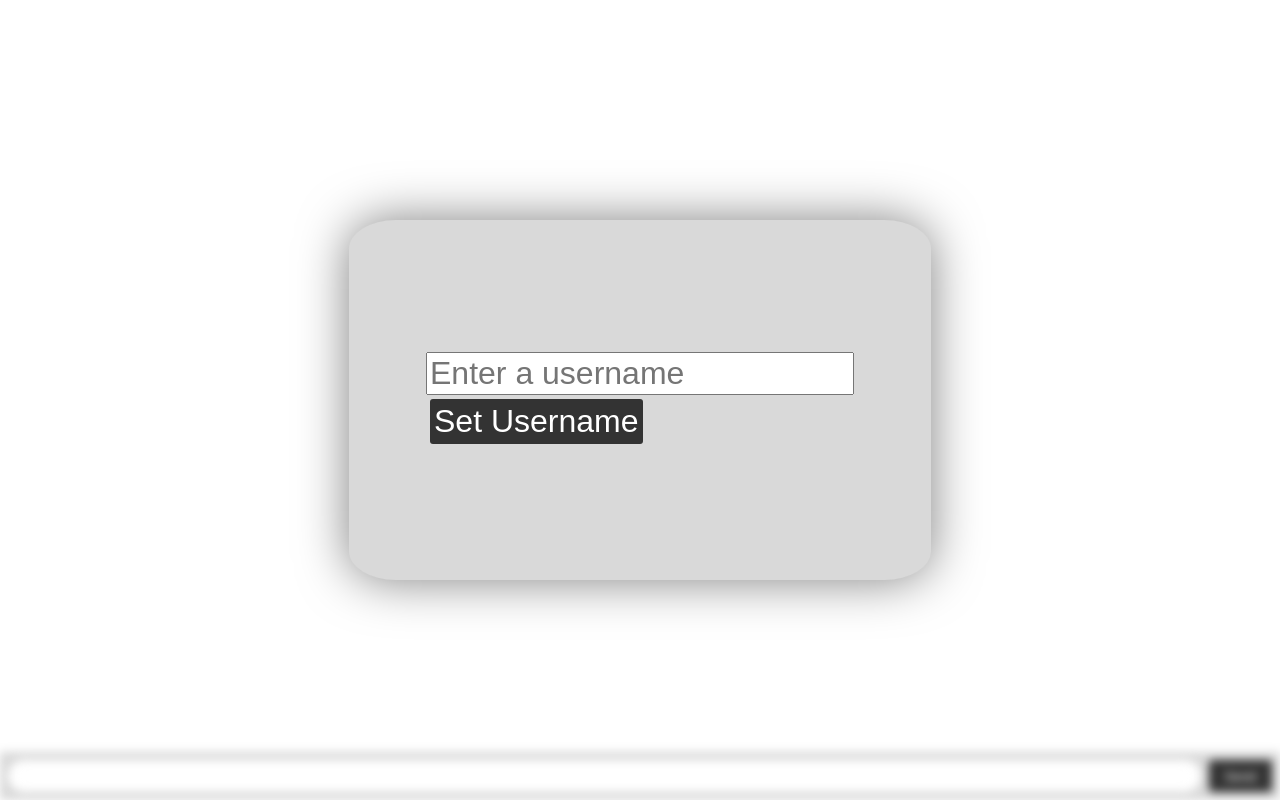
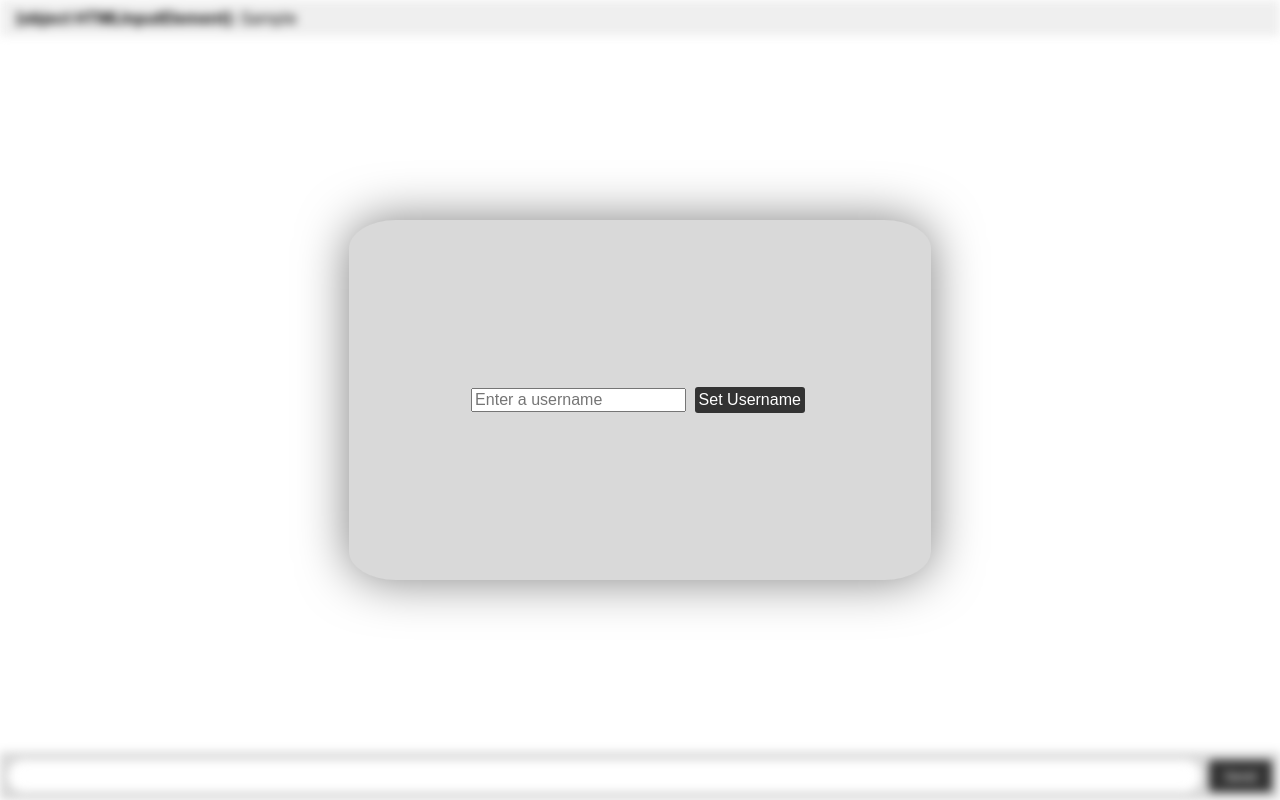
Before and after one commit to Heatch/chat-app, a website: page index.html in a window 1280 px wide. Both pictures are taken after typing "Sample" into the empty fields and a click on the button "Send". Drawn offline with nearby package versions, Linux system fonts and the light colour scheme; no server answers.

Commit message:
azure ready

```diff
--- a/index.html
+++ b/index.html
@@ -1,8 +1,9 @@
 <!DOCTYPE html>
 <html>
   <head>
-    <title>Socket.IO chat</title>
+    <title>Heatch Chat</title>
     <link rel="stylesheet" href="/css/stylesheet.css">
+    <meta name="viewport" content="width=device-width, initial-scale=1.0">
   </head>
   <body>
     <div id="usernameBox">
--- a/package.json
+++ b/package.json
@@ -4,7 +4,7 @@
   "description": "",
   "main": "index.js",
   "scripts": {
-    "test": "echo \"Error: no test specified\" && exit 1"
+    "start": "node index"
   },
   "keywords": [],
   "author": "",
--- a/public/css/stylesheet.css
+++ b/public/css/stylesheet.css
@@ -84,5 +84,5 @@ body {
   }
 
   #usernameButton, #username {
-    font-size: 2rem;
+    font-size: 1rem;
   }
--- a/public/js/client.js
+++ b/public/js/client.js
@@ -1,3 +1,8 @@
+// THINGS I NEED TO ADD:
+// 1. Database to store messages
+// 2. Thing to show whose typing
+
+
 var nameForm = document.getElementById('usernameForm');
 var nameInput = document.getElementById('username');
 var socket = io();
@@ -57,6 +62,10 @@ form.addEventListener('submit', function(e) {
   e.preventDefault();
   if (input.value) {
     socket.emit('chat message',`<strong>${username}: </strong>${input.value}`);
+    var item = document.createElement('li');
+    item.innerHTML = `<strong>${username}: </strong>${input.value}`;
+    messages.appendChild(item);
+    window.scrollTo(0, document.body.scrollHeight);
     input.value = '';
   }
 });
```
Also changed, not shown: index.js (+8 -4 lines).
